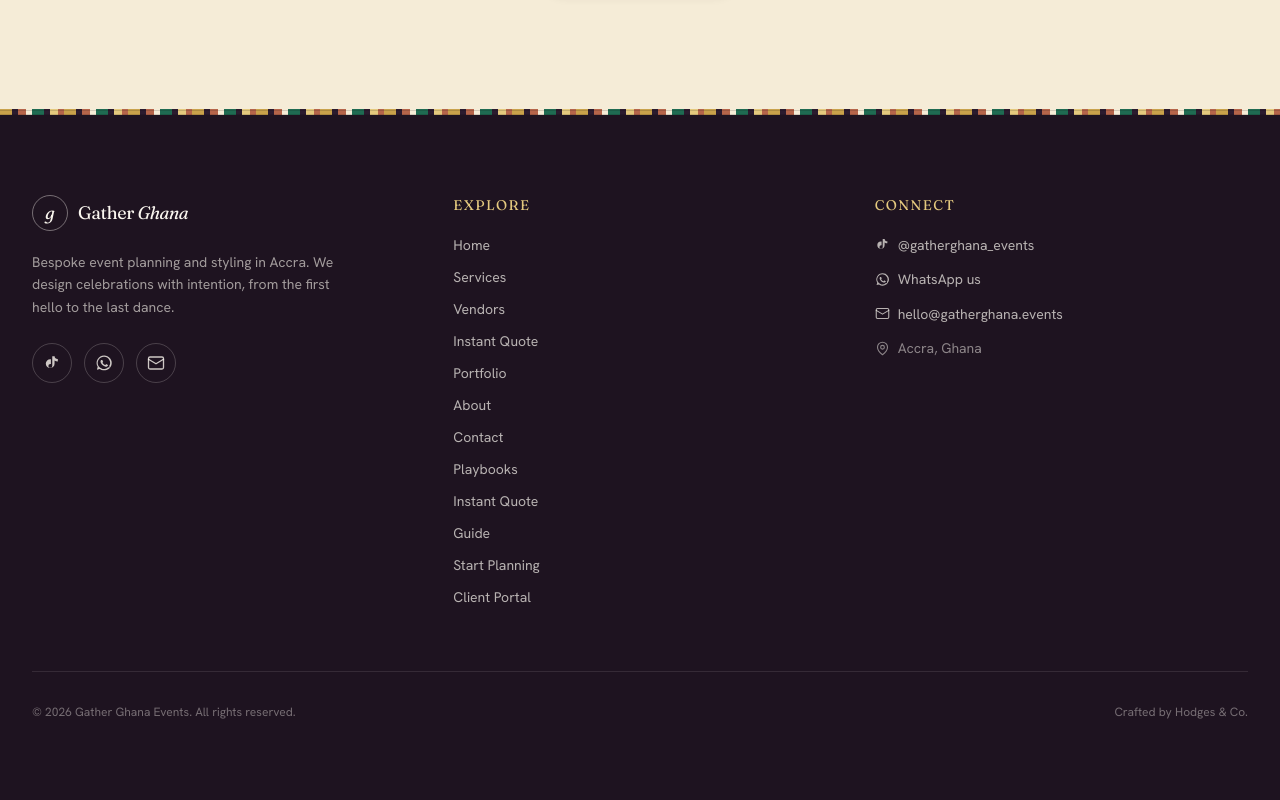
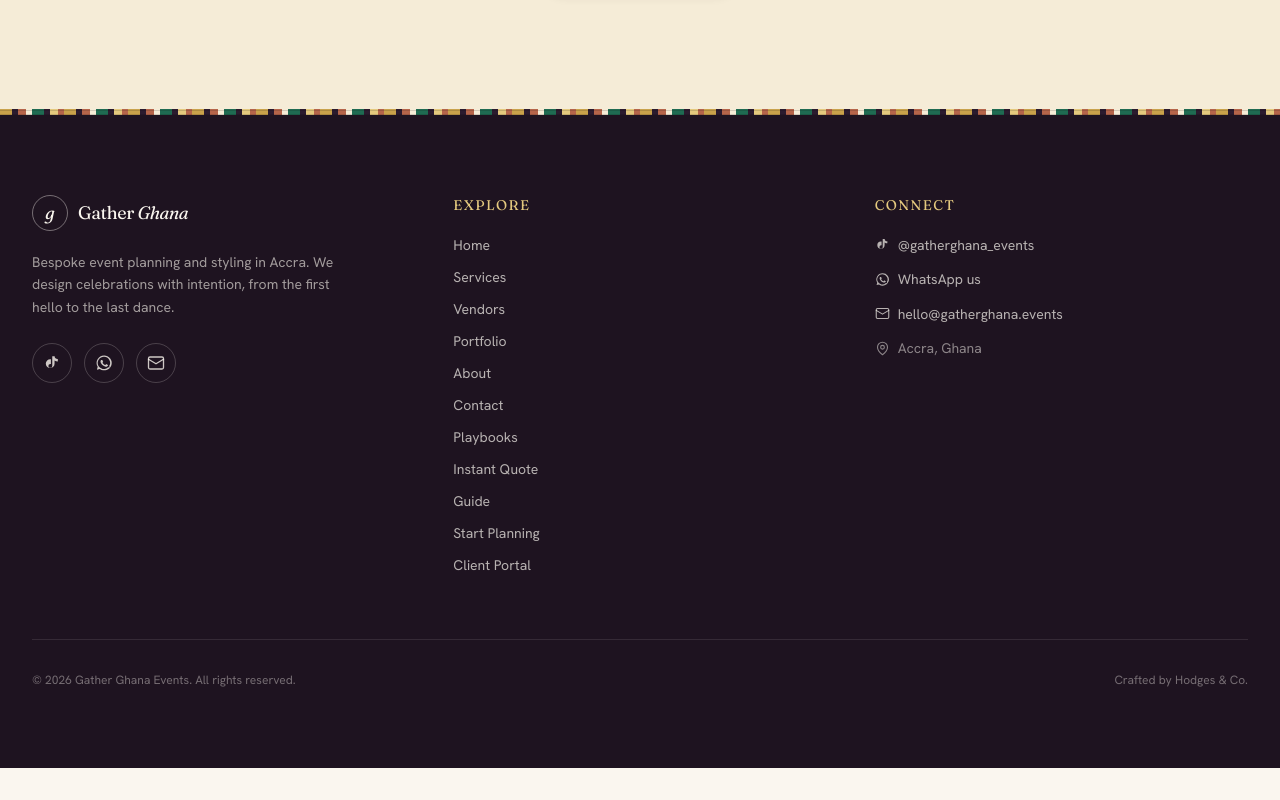
Before and after one commit to ghwmelite-dotcom/Gather-Ghana-Events, a React (Vite) app: page / in a window 1280 px wide. Shown: the part 4849-5649 px from the top of the page. After the commit the page ends 5617 px from the top, so only its background shows below. Built offline with nearby package versions, Linux system fonts and the light colour scheme; no server answers.

Commit message:
feat(nav): footer sitemap dedup; remove legacy navItems

```diff
--- a/src/components/Layout.jsx
+++ b/src/components/Layout.jsx
@@ -5,15 +5,6 @@ import KenteBand from './ui/KenteBand.jsx'
 import CurrencySelect from './ui/CurrencySelect.jsx'
 import { Menu, Close, TikTok, WhatsApp, Mail, MapPin, ArrowRight, Sparkles, ChevronDown } from '../lib/icons.jsx'
 
-const navItems = [
-  { to: '/', label: 'Home' },
-  { to: '/services', label: 'Services' },
-  { to: '/vendors', label: 'Vendors' },
-  { to: '/concierge', label: 'Instant Quote' },
-  { to: '/portfolio', label: 'Portfolio' },
-  { to: '/about', label: 'About' },
-  { to: '/contact', label: 'Contact' },
-]
 const primaryNav = [
   { to: '/services', label: 'Services' },
   { to: '/vendors', label: 'Vendors' },
@@ -300,7 +291,7 @@ function Footer() {
               Explore
             </h2>
             <ul className="space-y-3 text-cream/70 text-sm">
-              {navItems.map((i) => (
+              {footerNav.map((i) => (
                 <li key={i.to}>
                   <Link to={i.to} className="link-underline">{i.label}</Link>
                 </li>
```
